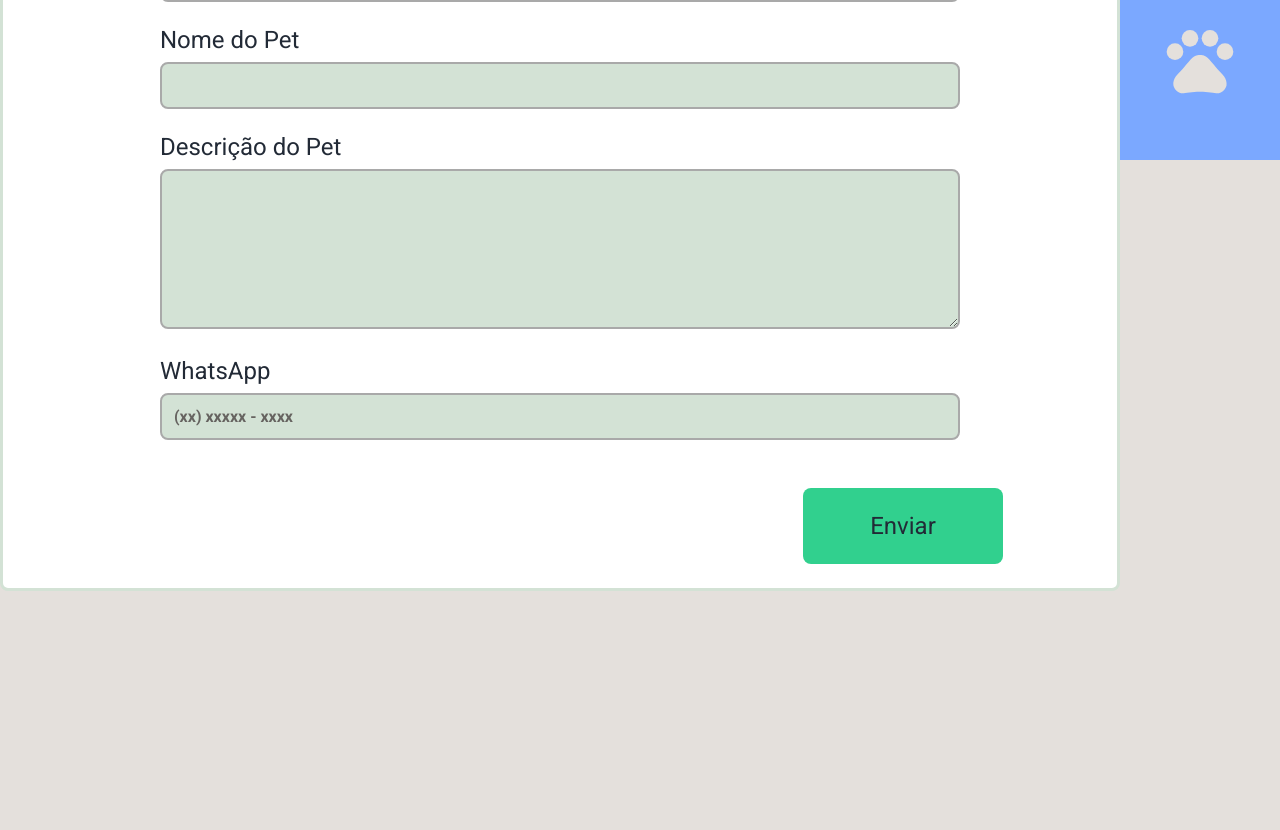
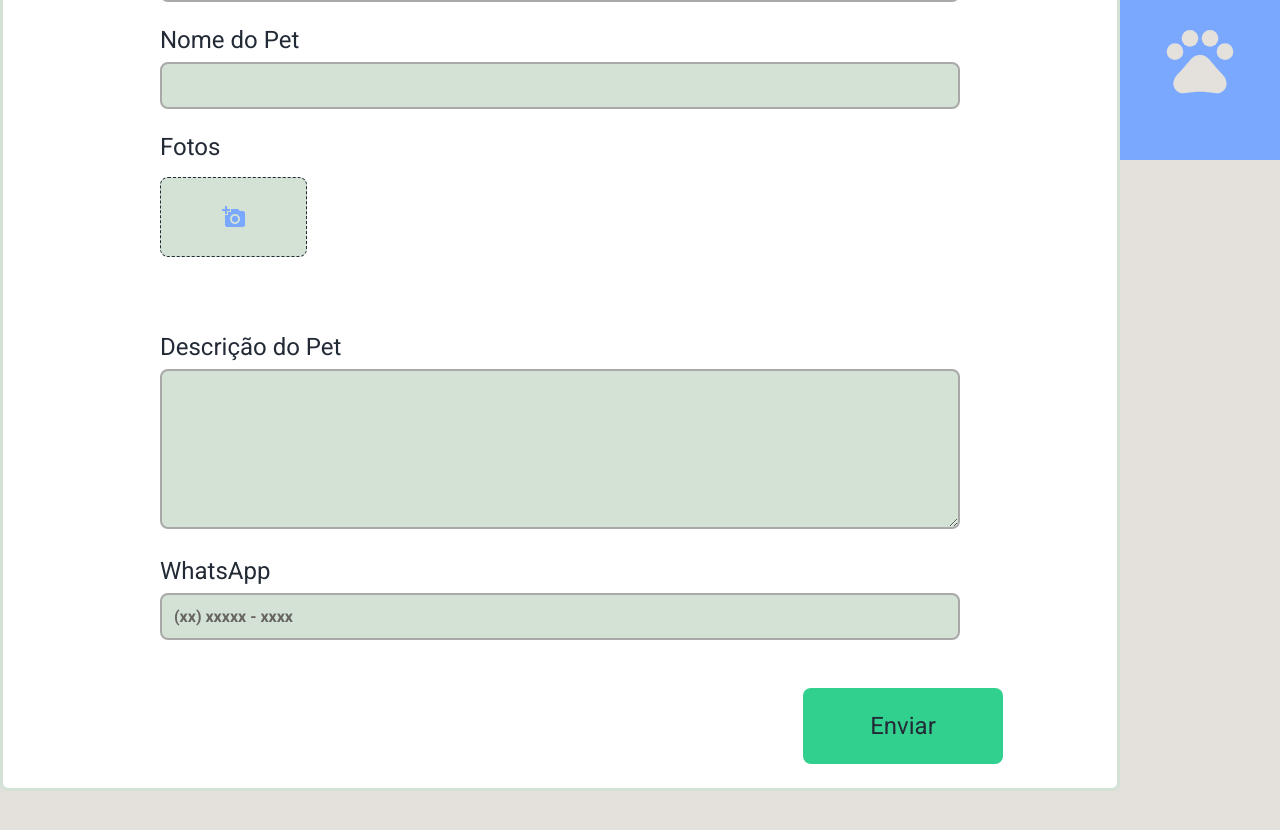
Before and after one commit to g4-lima/find-my-pet, a React (Create React App) app in the folder web/: page /report in a window 1280 px wide. Shown: the part 640-1470 px from the top of the page. Before the commit the page ends 1295 px from the top, so only its background shows below. Built offline with nearby package versions, Linux system fonts and the light colour scheme.

Commit message:
report page

```diff
--- a/web/src/components/Sidebar/styles.ts
+++ b/web/src/components/Sidebar/styles.ts
@@ -1,4 +1,5 @@
 import styled from 'styled-components';
+import { shade } from 'polished';
 
 export const Container = styled.div`
   height: 100vh;
@@ -24,6 +25,10 @@ export const Container = styled.div`
 
       padding: 40px;
     }
+
+    &:hover {
+      background: ${shade(0.1, '#707070')};
+    }
   }
 
   .button-map {
@@ -37,6 +42,10 @@ export const Container = styled.div`
       width: 100%;
 
       padding: 40px;
+    }
+
+    &:hover {
+      background: ${shade(0.1, '#222a36')};
     }
   }
 
@@ -52,6 +61,10 @@ export const Container = styled.div`
 
       padding: 40px;
     }
+
+    &:hover {
+      background: ${shade(0.1, '#31d08e')};
+    }
   }
 
   .button-report {
@@ -66,5 +79,9 @@ export const Container = styled.div`
 
       padding: 40px;
     }
+
+    &:hover {
+      background: ${shade(0.1, '#7ba8ff')};
+    }
   }
 `;
--- a/web/src/pages/Home/styles.ts
+++ b/web/src/pages/Home/styles.ts
@@ -131,7 +131,7 @@ export const Buttons = styled.div`
     background: #222a36;
 
     &:hover {
-      background: ${shade(0.1, '#222a36')};
+      background: ${shade(0.2, '#222a36')};
     }
 
     p {
--- a/web/src/pages/Report/index.tsx
+++ b/web/src/pages/Report/index.tsx
@@ -1,5 +1,6 @@
 import React from 'react';
 import { Map, TileLayer } from 'react-leaflet';
+import { MdAddAPhoto } from 'react-icons/md';
 
 import Sidebar from '../../components/Sidebar';
 
@@ -38,6 +39,26 @@ const Report: React.FC = () => {
         </InputBlock>
 
         <InputBlock>
+          <label htmlFor="images">Fotos</label>
+
+          <div className="images-container">
+            {/* {previewImages.map(image => {
+                  return <img key={image} src={image} alt={name} />;
+                })} */}
+
+            <label htmlFor="image[]" className="new-image">
+              <MdAddAPhoto size={24} color="#7ba8ff" />
+            </label>
+          </div>
+          <input
+            multiple
+            // onChange={handleSelectImages}
+            type="file"
+            id="image[]"
+          />
+        </InputBlock>
+
+        <InputBlock>
           <label htmlFor="description">Descrição do Pet</label>
           <textarea id="description" />
         </InputBlock>
--- a/web/src/pages/Report/styles.ts
+++ b/web/src/pages/Report/styles.ts
@@ -1,4 +1,5 @@
 import styled from 'styled-components';
+import { shade } from 'polished';
 
 export const Container = styled.div`
   display: flex;
@@ -12,6 +13,24 @@ export const FormContainer = styled.form`
   background: #ffff;
   border: 3px solid #d3e2d5;
   border-radius: 8px;
+`;
+
+export const MapContainer = styled.div`
+  max-width: 1200px;
+  margin-bottom: 32px;
+
+  h3 {
+    font-family: 'Roboto', sans-serif;
+    font-size: 24px;
+    font-weight: normal;
+    color: #222a36;
+    margin: 16px 188px 16px;
+  }
+
+  .leaflet-container {
+    border: 1px solid #d3e2e5;
+    border-radius: 8px;
+  }
 `;
 
 export const InputBlock = styled.div`
@@ -63,22 +82,35 @@ export const InputBlock = styled.div`
       color: #666360;
     }
   }
-`;
 
-export const MapContainer = styled.div`
-  max-width: 1200px;
-  margin-bottom: 32px;
+  .new-image {
+    height: 80px;
+    background: #d3e2d5;
+    border: 1px dashed #222a36;
+    border-radius: 8px;
+    cursor: pointer;
 
-  h3 {
-    font-family: 'Roboto', sans-serif;
-    font-size: 24px;
-    color: #222a36;
-    margin: 16px 188px 16px;
+    display: flex;
+    justify-content: center;
+    align-items: center;
   }
 
-  .leaflet-container {
-    border: 1px solid #d3e2e5;
-    border-radius: 8px;
+  input[type='file'] {
+    visibility: hidden;
+    margin: 0;
+  }
+
+  img {
+    width: 100%;
+    height: 96px;
+    object-fit: cover;
+    border-radius: 20px;
+  }
+
+  .images-container {
+    display: grid;
+    grid-template-columns: repeat(5, 1fr);
+    grid-gap: 16px;
   }
 `;
 
@@ -93,4 +125,8 @@ export const Button = styled.button`
   font-family: 'Roboto', sans-serif;
   font-size: 24px;
   margin-left: 800px;
+
+  &:hover {
+    background: ${shade(0.2, '#31d08e')};
+  }
 `;
```
